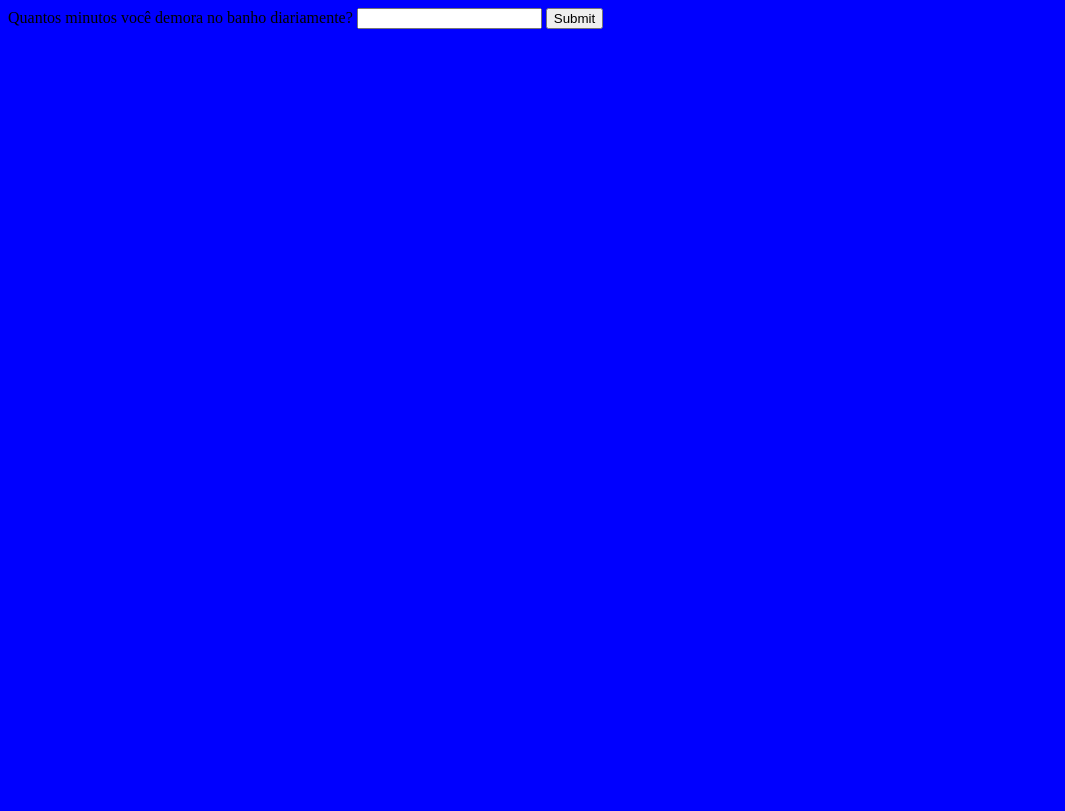
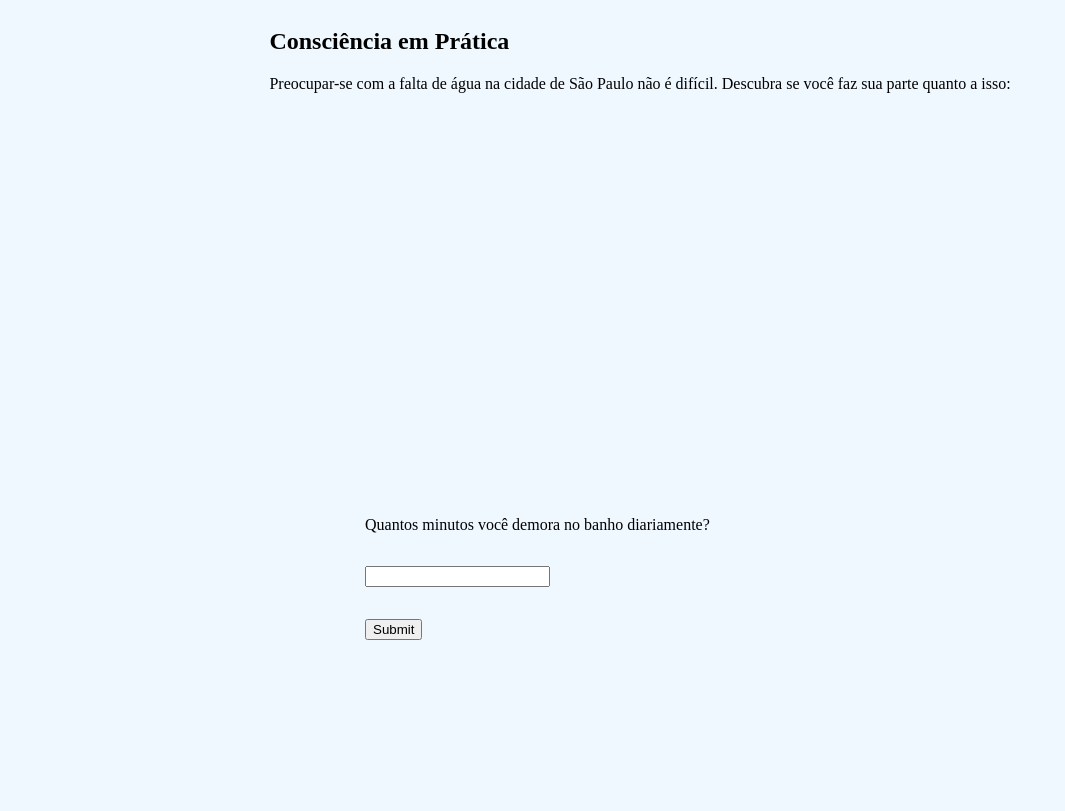
Before and after one commit to felipebernardes/thinkmakemove_mercosul, a plain HTML site: page plano_b/index.html in a window 1280 px wide. Shown: the whole page, without its empty margins (0-1065 px from the left). Drawn offline with nearby package versions, Linux system fonts and the light colour scheme.

Commit message:
Revisa calculo e o torna primitivamente funcional

```diff
--- a/plano_b/index.html
+++ b/plano_b/index.html
@@ -2,16 +2,26 @@
 <html>
     <head>
         <meta charset="utf-8">
-        <title>Conscientize-se</title>
-        <link type="text/css" rel="stylesheet" href="reset.css">
+        <title>Consciência em Prática</title>
         <link type="text/css" rel="stylesheet" href="main.css">
-        <script type="text/javascript"src="jquery-2.1.4.min.js"></script>
+        <script type="text/javascript" src="jquery-2.1.4.min.js"></script>
+        <script type="text/javascript" src="main.js"></script>
     </head>
     <body>
-        <form action="main.js" id="calculadora">
-            <label for="tempo">Quantos minutos você demora no banho diariamente?</label>
-            <input id="tempo" type="number">
-            <input type="submit" placeholder="Calcular">
-        </form>
+       <section class="calculator">
+            <div>
+                <h1>Consciência em Prática</h1>
+                <p>Preocupar-se com a falta de água na cidade de São Paulo não é difícil. Descubra se você faz sua parte quanto a isso:</p>
+            </div>
+            <form id="calculadora" onsubmit="event.preventDefault(); return calcula();">
+                <label for="tempo">Quantos minutos você demora no banho diariamente?</label>
+                <input id="tempo" name="tempo" type="number">
+                <input type="submit" placeholder="Calcular">
+            </form>
+            <div class="resposta">
+                <h2 class="titulo-resposta"></h2>
+                <p class="texto-resposta"></p>
+            </div>
+       </section>
     </body>
 </html>
--- a/plano_b/main.css
+++ b/plano_b/main.css
@@ -1,3 +1,29 @@
 body {
-    background-color: blue;
+    background-color: aliceblue;
 }
+
+.calculator {
+    width: 100vh;
+    height: 100vh;
+    display: flex;
+    flex-flow: row wrap;
+    margin: 0 auto;
+    justify-content: center;
+}
+
+.calculator form {
+    flex: auto;
+    width: 80vw;
+    margin: auto;
+    max-width: 550px;
+}
+
+.calculator input {
+    display: block;
+    margin: 2rem 0;
+}
+
+/*helpers*/
+.hide {
+    display: none;
+}
--- a/plano_b/main.js
+++ b/plano_b/main.js
@@ -1,15 +1,18 @@
-calculadora = $('#calculator');
-tempo = calculadora.$('#tempo');
+ function calcula() {
 
-habitantes_sp = 12000000; //
-gasto_minuto = 9; //litros
+    tempo = $('#tempo').val();
 
-form.submit = function(e) {
-    e.preventDefault;
+    habitantes_sp = 11900000.0;
+    gasto_minuto = 9.0; //litros no chuveiro
+    area_km2_sp = 1523.0;
+    chuva_por_mm_sp = area_km2_sp * 1000000.0;
+    media_historica_mm_dia = 4.0;
 
     gasto_individual = tempo * gasto_minuto;
     gasto_total = gasto_individual * habitantes_sp;
 
-    return gasto_total;
+    chuva_disponivel_historica_L = chuva_por_mm_sp * media_historica_mm_dia;
+    comparativo = gasto_total/chuva_disponivel_historica_L;
 
+    console.log(comparativo);
 }
```
